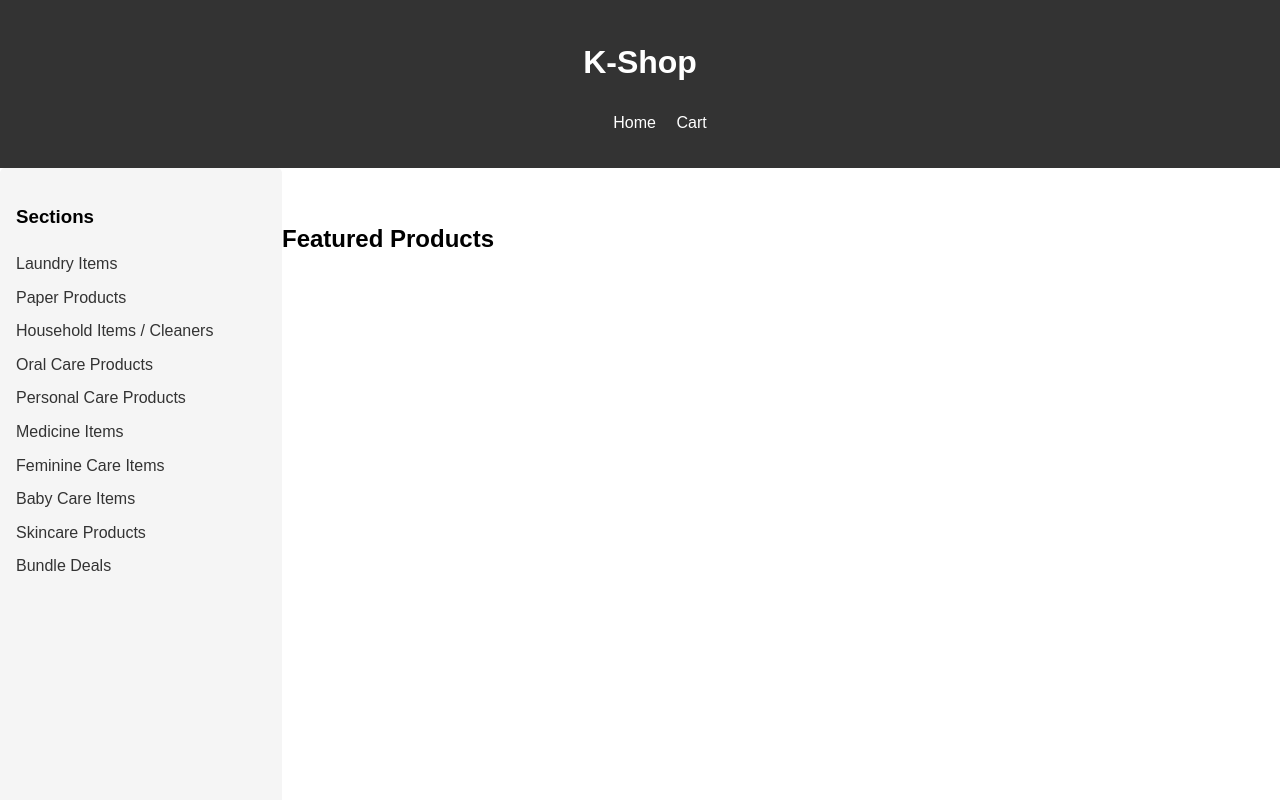
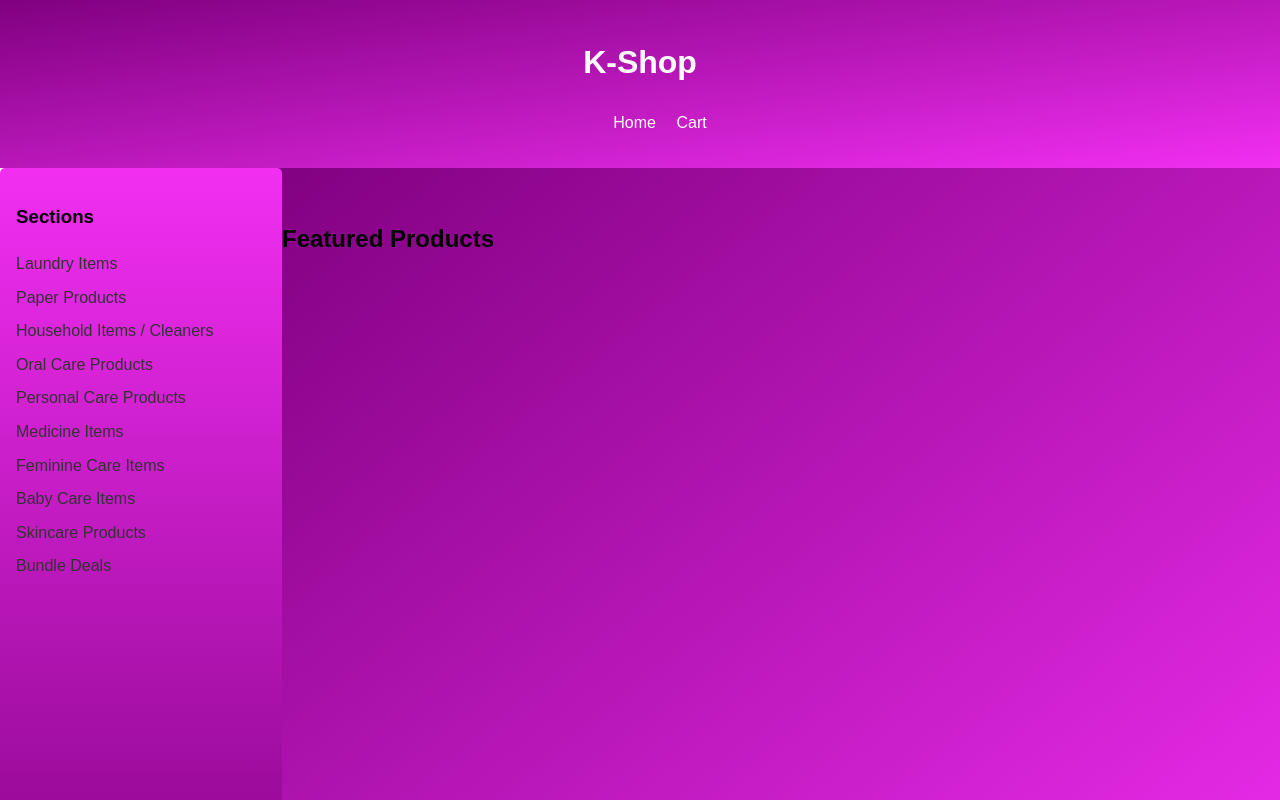
Before and after one commit to Rob-Krisko/k-store, a plain HTML site: page index.html in a window 1280 px wide. Shown: the top 800 px of the page. Drawn offline with Linux system fonts and the light colour scheme.

Commit message:
Update styles.css

```diff
--- a/styles.css
+++ b/styles.css
@@ -7,7 +7,7 @@ body {
 }
 
 header {
-    background-color: #333;
+    background-image: linear-gradient(to bottom right, purple, rgb(242, 47, 242));
     color: #fff;
     text-align: center;
     padding: 1rem;
@@ -48,7 +48,7 @@ footer {
 
 
 .sidebar {
-    background-color: #f5f5f5;
+    background-image: linear-gradient(rgb(242, 47, 242),purple);
     border-radius: 5px;
     padding: 1rem;
     width: 250px;
@@ -152,6 +152,7 @@ footer {
 #content {
     flex-grow: 1;
     padding: 2rem;
+    background-image: linear-gradient(to bottom right, purple, rgb(242, 47, 242));
 }
 
 
```
